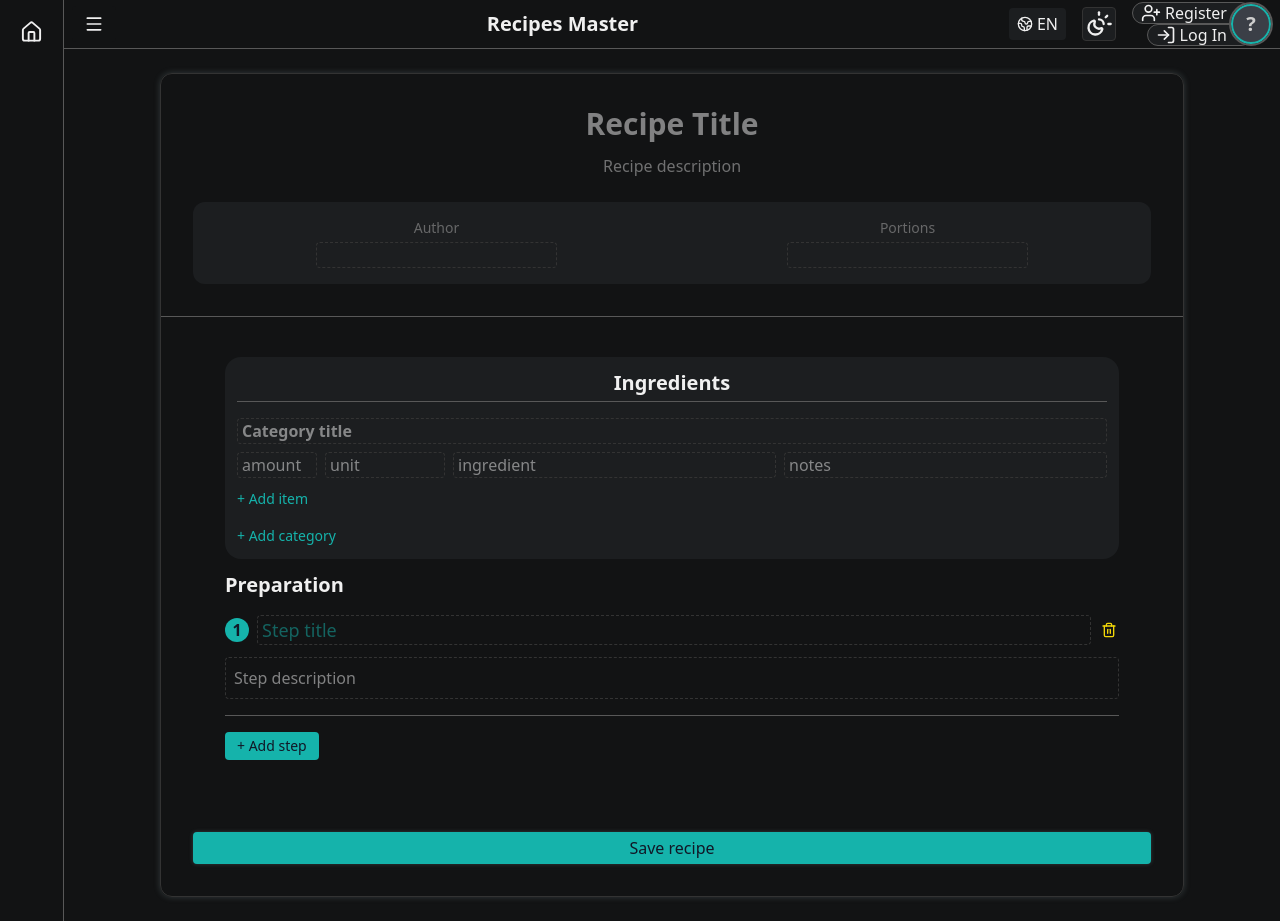
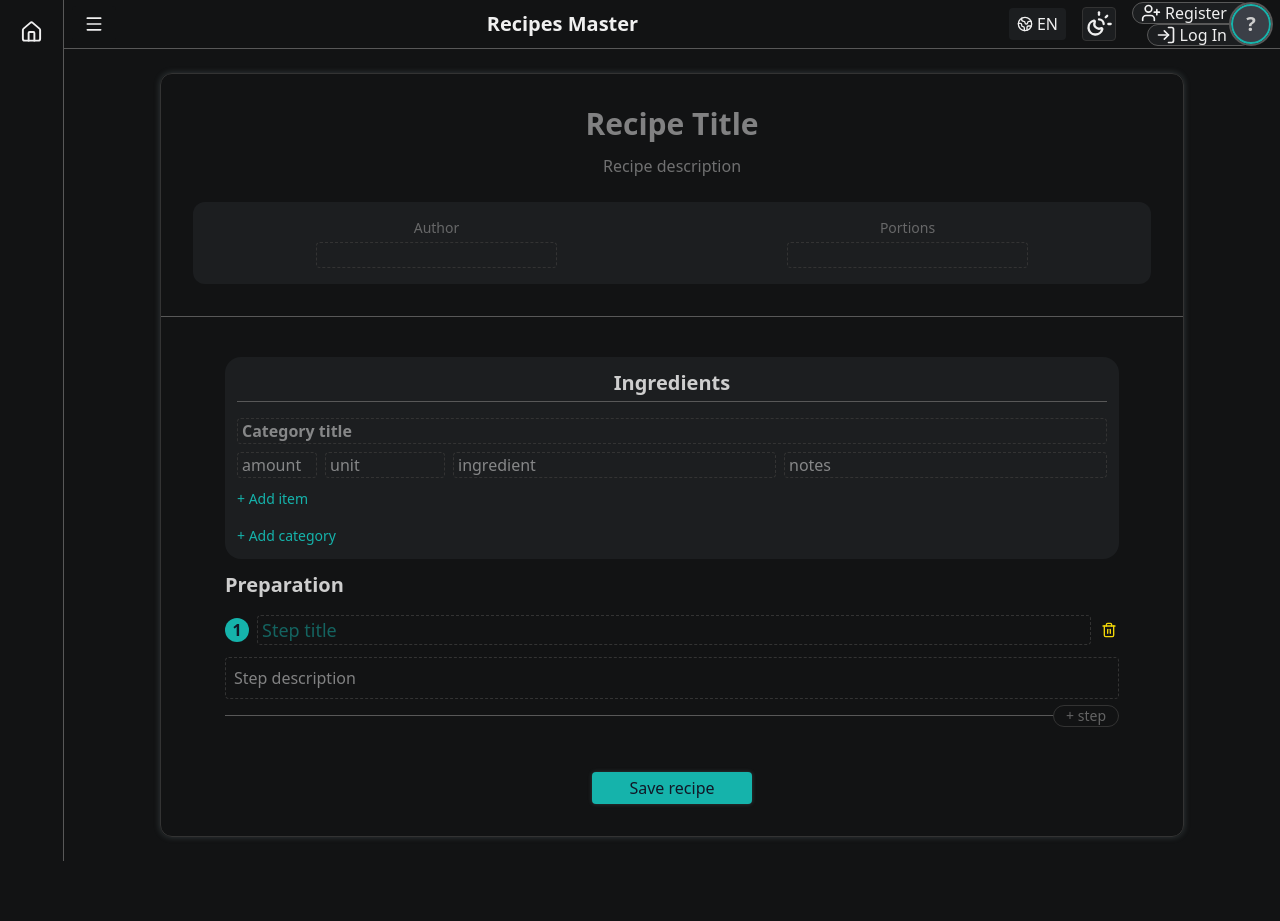
Before and after one commit to HeatGub/Recipes, a React (Vite) app in the folder frontend/: page /recipe/create in a window 1280 px wide. After the commit the page ends 861 px from the top, so only its background shows below. Built offline with nearby package versions, Linux system fonts and the light colour scheme; no server answers.

Commit message:
Improve PreparationSectionForm

```diff
--- a/frontend/src/components/ui/DoubleClickButton.tsx
+++ b/frontend/src/components/ui/DoubleClickButton.tsx
@@ -25,7 +25,7 @@ type DoubleClickButtonProps = React.ButtonHTMLAttributes<HTMLButtonElement> & {
 export function DoubleClickButton({
   variant = "ghost",
   confirmVariant = "ghost",
-  firstClickContent = <Trash2 className="h-4 w-4 text-(--text-warning)" />,
+  firstClickContent = <Trash2 className="h-4 w-4 text-(--text-warning) hover:h-5 hover:w-5" />,
   secondClickContent = <Trash2 className="h-5 w-5 text-(--text-danger) drop-shadow-[0_0_4px_var(--text-danger)]" />,
   confirmDelay = 1500,
   children,
--- a/frontend/src/components/ui/FormTextArea.tsx
+++ b/frontend/src/components/ui/FormTextArea.tsx
@@ -19,7 +19,11 @@ export function FormTextArea({ error, className, ...props }: TextAreaProps) {
         className={`w-full resize-none overflow-hidden rounded bg-transparent ${className ?? ""}`}
       />
 
-      {error && <FormFieldError error={error} />}
+      {error && (
+        <p className="text-xs text-(--text-danger)">
+          <FormFieldError error={error} />
+        </p>
+      )}
     </div>
   )
 }
--- a/frontend/src/forms/recipes/IngredientsSectionForm.tsx
+++ b/frontend/src/forms/recipes/IngredientsSectionForm.tsx
@@ -18,7 +18,7 @@ export function IngredientsSectionForm({ control, register, errors }: Props) {
 
   return (
     <section className="p-3 bg-(--bg-secondary) rounded-2xl">
-      <h2 className="text-xl text-center font-semibold pb-1 border-b">
+      <h2 className="text-xl text-center text-(--text-secondary) font-semibold pb-1 border-b">
         Ingredients
       </h2>
 
--- a/frontend/src/forms/recipes/PreparationSectionForm.tsx
+++ b/frontend/src/forms/recipes/PreparationSectionForm.tsx
@@ -14,18 +14,27 @@ interface Props {
 }
 
 export function PreparationSectionForm({ control, register, errors }: Props) {
-  const { fields, append, remove } = useFieldArray({
+  const { fields, remove, append, insert } = useFieldArray({
     control,
     name: "steps",
   })
 
   return (
     <section>
-      <h2 className="text-xl font-semibold">Preparation</h2>
-
+      <h2 className="text-xl font-semibold text-(--text-secondary)">Preparation</h2>
       <div className="mt-4 space-y-4">
         {fields.map((field, index) => (
           <div key={field.id} className="relative border-b pb-4">
+            {/* Insert Button at bottom-left */}
+            <Button
+              type="button"
+              variant="ghost"
+              onClick={() => insert(index + 1, { title: "", description: "" })}
+              className="absolute right-0 -bottom-3 rounded-full text-(--text-muted)! border border-(--border-muted)! px-1 py-0! text-sm hover:text-(--text-secondary)! hover:bg-(--bg-secondary)"
+            >
+              + step
+            </Button>
+
             {/* Title Row */}
             <div className="flex items-center gap-2">
               <StepIndicator>{index + 1}</StepIndicator>
@@ -46,26 +55,26 @@ export function PreparationSectionForm({ control, register, errors }: Props) {
               placeholder="Step description"
               error={errors?.[index]?.description}
               rows={1}
-              className="mt-3 p-2 w-full resize-none border border-dashed border-(--border-muted)! bg-transparent outline-none"
+              className="mt-3 w-full resize-none border border-dashed border-(--border-muted)! bg-transparent p-2 outline-none"
             />
           </div>
         ))}
       </div>
 
+      {fields.length > 0 ? null : (
         <Button
           type="button"
           onClick={() => {
-          console.log(fields.length)
-          console.log(fields)
             append({
               title: "",
               description: "",
-          })}
-        }
-        className="mt-4 text-sm text-(--accent-primary) hover:bg-(--accent-secondary)"
+            })
+          }}
+          className="mt-4 text-sm rounded-full text-(--accent-primary) hover:bg-(--accent-secondary)"
         >
           + Add step
         </Button>
+      )}
     </section>
   )
 }
--- a/frontend/src/forms/recipes/RecipeForm.tsx
+++ b/frontend/src/forms/recipes/RecipeForm.tsx
@@ -41,11 +41,7 @@ export const recipeFormSchema = z.object({
 
 export type RecipeFormData = z.infer<typeof recipeFormSchema>
 
-interface Props {
-  onSubmit: (data: RecipeFormData) => Promise<void>
-}
-
-export function RecipeForm({ onSubmit }: Props) {
+export function RecipeForm() {
   const {
     register,
     control,
@@ -74,6 +70,14 @@ export function RecipeForm({ onSubmit }: Props) {
     },
   })
 
+  const onSubmit = (data: RecipeFormData) => {
+    const stepsWithPosition = data.steps.map((step, index) => ({
+      ...step,
+      position: index + 1,
+    }))
+    console.log(stepsWithPosition)
+  }
+
   return (
     <form onSubmit={handleSubmit(handleApiSubmit(onSubmit))} className="mx-auto max-w-5xl">
       <RecipeLayout
@@ -98,11 +102,11 @@ export function RecipeForm({ onSubmit }: Props) {
           </div>
         }
         details={<RecipeDetailsCardForm register={register} errors={errors.details} />}
-        ingredients={<IngredientsSectionForm control={control} register={register} errors={errors.ingredients}/>}
+        ingredients={<IngredientsSectionForm control={control} register={register} errors={errors.ingredients} />}
         preparation={<PreparationSectionForm control={control} register={register} errors={errors.steps} />}
         footer={
-          <div className="p-8">
-            <RichButton type="submit" variant="primary" className="w-full">
+          <div className="flex justify-center px-8 pt-4 pb-8">
+            <RichButton type="submit" variant="primary" className="w-40">
               Save recipe
             </RichButton>
           </div>
--- a/frontend/src/router.tsx
+++ b/frontend/src/router.tsx
@@ -40,7 +40,7 @@ export const router = createBrowserRouter([
 
       {
         path: ROUTES.recipeCreate,
-        element: <RecipeForm onSubmit={async (form_data)=>{console.log(form_data)}}/>,
+        element: <RecipeForm/>,
       },
 
       { path: "*", element: <NotFound /> },
```
Lines whose indentation alone changed are shown as unchanged.
